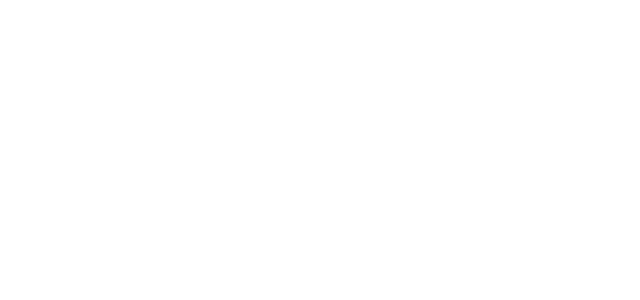
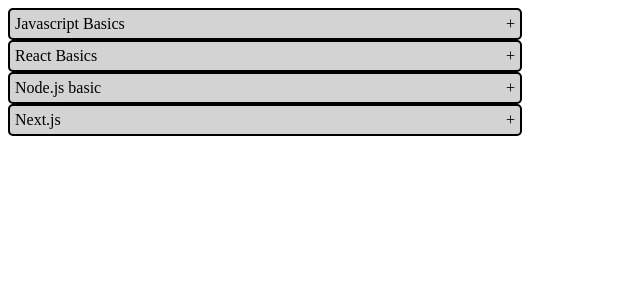
Before and after one commit to deepakscodelab/machine-coding, a React (Vite) app: page /accordion in a window 1280 px wide. Before the commit this address had no page. Shown: the top 300 px of the page, without its empty margins (0-640 px from the left). Built offline with nearby package versions, Linux system fonts and the light colour scheme.

Commit message:
add accordion component

```diff
--- a/src/App.tsx
+++ b/src/App.tsx
@@ -1,5 +1,5 @@
 function App() {
-  return <div>App Component </div>;
+  return <h1>Machine coding round repo </h1>;
 }
 
 export default App;
--- /dev/null
+++ b/src/components/Accordion/index.css
@@ -0,0 +1,15 @@
+.according{
+    width: 500px;
+}
+.accordion-list{
+    background-color: aliceblue;
+}
+.accordion-title{
+    display: flex;
+    justify-content: space-between;
+    padding: 5px;
+    border: 2px solid;
+    width: 500px;
+    border-radius: 5px;
+    background-color: lightgray;
+}
--- /dev/null
+++ b/src/components/Accordion/index.tsx
@@ -0,0 +1,61 @@
+import { useState } from "react";
+import "./index.css";
+
+type AccordionItem = {
+  key: string;
+  title: string;
+  content: string;
+};
+
+export default function Accordion() {
+  const items = [
+    {
+      key: "javasript",
+      title: "Javascript Basics",
+      content: "Learn javascript basic. Variable, function and objects",
+    },
+    {
+      key: "react",
+      title: "React Basics",
+      content: "Understand component, state and props",
+    },
+    {
+      key: "nodejs",
+      title: "Node.js basic",
+      content: "Basic of service side development using Node.js",
+    },
+    {
+      key: "nextjs",
+      title: "Next.js",
+      content: "Fullstack meta framework based on react",
+    },
+  ];
+  return <AccordionComponent items={items} />;
+}
+
+function AccordionComponent({ items }: { items: AccordionItem[] }) {
+  const [currentIndex, setCurrentIndex] = useState<string | null>(null);
+
+  const handleToggle = (key: string) => {
+    setCurrentIndex(key === currentIndex ? null : key);
+  };
+
+  return (
+    <div className="according">
+      {items.map((item) => (
+        <div key={item.key} className="accordion-list">
+          <div
+            className="accordion-title"
+            onClick={() => handleToggle(item.key)}
+          >
+            {item.title}
+            {currentIndex === item.key ? <span>-</span> : <span>+</span>}
+          </div>
+          {currentIndex === item.key && (
+            <div className="accordion-content"> {item.content}</div>
+          )}
+        </div>
+      ))}
+    </div>
+  );
+}
--- a/src/main.tsx
+++ b/src/main.tsx
@@ -8,6 +8,7 @@
 const ProgressBar = React.lazy(() => import("./components/Progressbar"));
 const TabForm = React.lazy(() => import("./components/TabForm"));
 const Autocomplete = React.lazy(() => import("./components/Autocomplete"));
+const Accordion = React.lazy(() => import("./components/Accordion"));
 
 createRoot(document.getElementById("root")!).render(
   <StrictMode>
@@ -20,6 +21,7 @@
           <Route path="/progressbar" element={<ProgressBar />} />
           <Route path="/tabform" element={<TabForm />} />
           <Route path="/autocomplete" element={<Autocomplete />} />
+          <Route path="/accordion" element={<Accordion />} />
         </Routes>
       </Suspense>
     </BrowserRouter>
```
